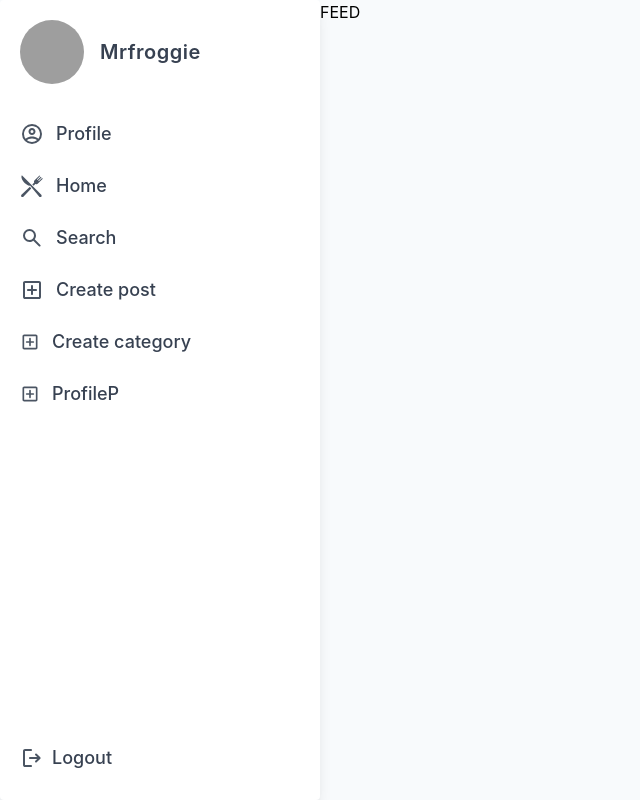
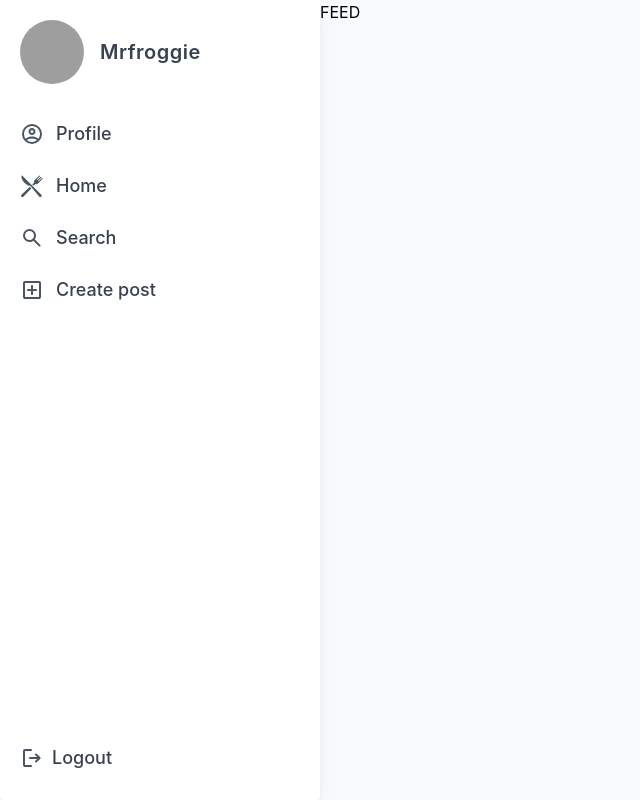
Before and after one commit to chas-academy/u08-business-idea-grupp4, a React (Vite) app in the folder client/: page /home in a window 1280 px wide. Shown: the whole page, without its empty margins (0-640 px from the left). Built offline with nearby package versions, Linux system fonts and the light colour scheme; grey boxes are pictures that could not be loaded.

Commit message:
remove nav alt

```diff
--- a/client/src/components/Navbar.jsx
+++ b/client/src/components/Navbar.jsx
@@ -54,22 +54,6 @@ function Navbar() {
                   <svg xmlns="http://www.w3.org/2000/svg" className="h-6" viewBox="0 0 24 24"><path fill="currentColor" d="M11 13v3q0 .425.288.713T12 17q.425 0 .713-.288T13 16v-3h3q.425 0 .713-.288T17 12q0-.425-.288-.713T16 11h-3V8q0-.425-.288-.713T12 7q-.425 0-.713.288T11 8v3H8q-.425 0-.713.288T7 12q0 .425.288.713T8 13h3Zm-6 8q-.825 0-1.413-.588T3 19V5q0-.825.588-1.413T5 3h14q.825 0 1.413.588T21 5v14q0 .825-.588 1.413T19 21H5Zm0-2h14V5H5v14ZM5 5v14V5Z" /></svg>
                 </span>
                 <p>Create post</p>
-              </Link>
-            </li>
-            <li>
-              <Link to="create-category" className="flex items-center space-x-3 text-gray-700 p-2 rounded-md font-medium hover:bg-gray-200 focus:bg-gray-200 focus:shadow-outline">
-                <span className="text-gray-600">
-                  <svg xmlns="http://www.w3.org/2000/svg" className="h-5" viewBox="0 0 24 24"><path fill="currentColor" d="M11 13v3q0 .425.288.713T12 17q.425 0 .713-.288T13 16v-3h3q.425 0 .713-.288T17 12q0-.425-.288-.713T16 11h-3V8q0-.425-.288-.713T12 7q-.425 0-.713.288T11 8v3H8q-.425 0-.713.288T7 12q0 .425.288.713T8 13h3Zm-6 8q-.825 0-1.413-.588T3 19V5q0-.825.588-1.413T5 3h14q.825 0 1.413.588T21 5v14q0 .825-.588 1.413T19 21H5Zm0-2h14V5H5v14ZM5 5v14V5Z" /></svg>
-                </span>
-                <p>Create category</p>
-              </Link>
-            </li>
-            <li>
-              <Link to="ProfileP" className="flex items-center space-x-3 text-gray-700 p-2 rounded-md font-medium hover:bg-gray-200 focus:bg-gray-200 focus:shadow-outline">
-                <span className="text-gray-600">
-                  <svg xmlns="http://www.w3.org/2000/svg" className="h-5" viewBox="0 0 24 24"><path fill="currentColor" d="M11 13v3q0 .425.288.713T12 17q.425 0 .713-.288T13 16v-3h3q.425 0 .713-.288T17 12q0-.425-.288-.713T16 11h-3V8q0-.425-.288-.713T12 7q-.425 0-.713.288T11 8v3H8q-.425 0-.713.288T7 12q0 .425.288.713T8 13h3Zm-6 8q-.825 0-1.413-.588T3 19V5q0-.825.588-1.413T5 3h14q.825 0 1.413.588T21 5v14q0 .825-.588 1.413T19 21H5Zm0-2h14V5H5v14ZM5 5v14V5Z" /></svg>
-                </span>
-                <p>ProfileP</p>
               </Link>
             </li>
           </ul>
```
